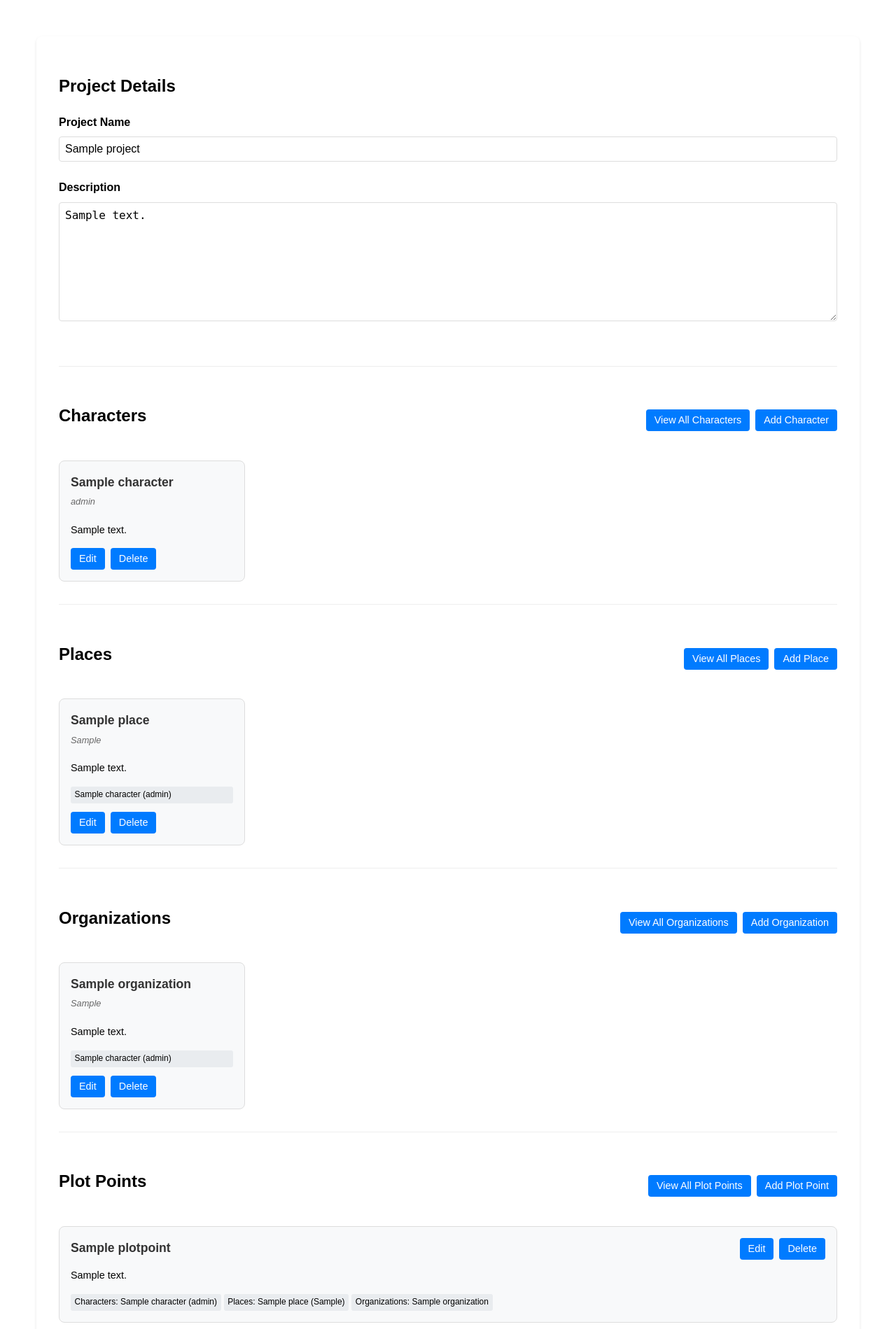
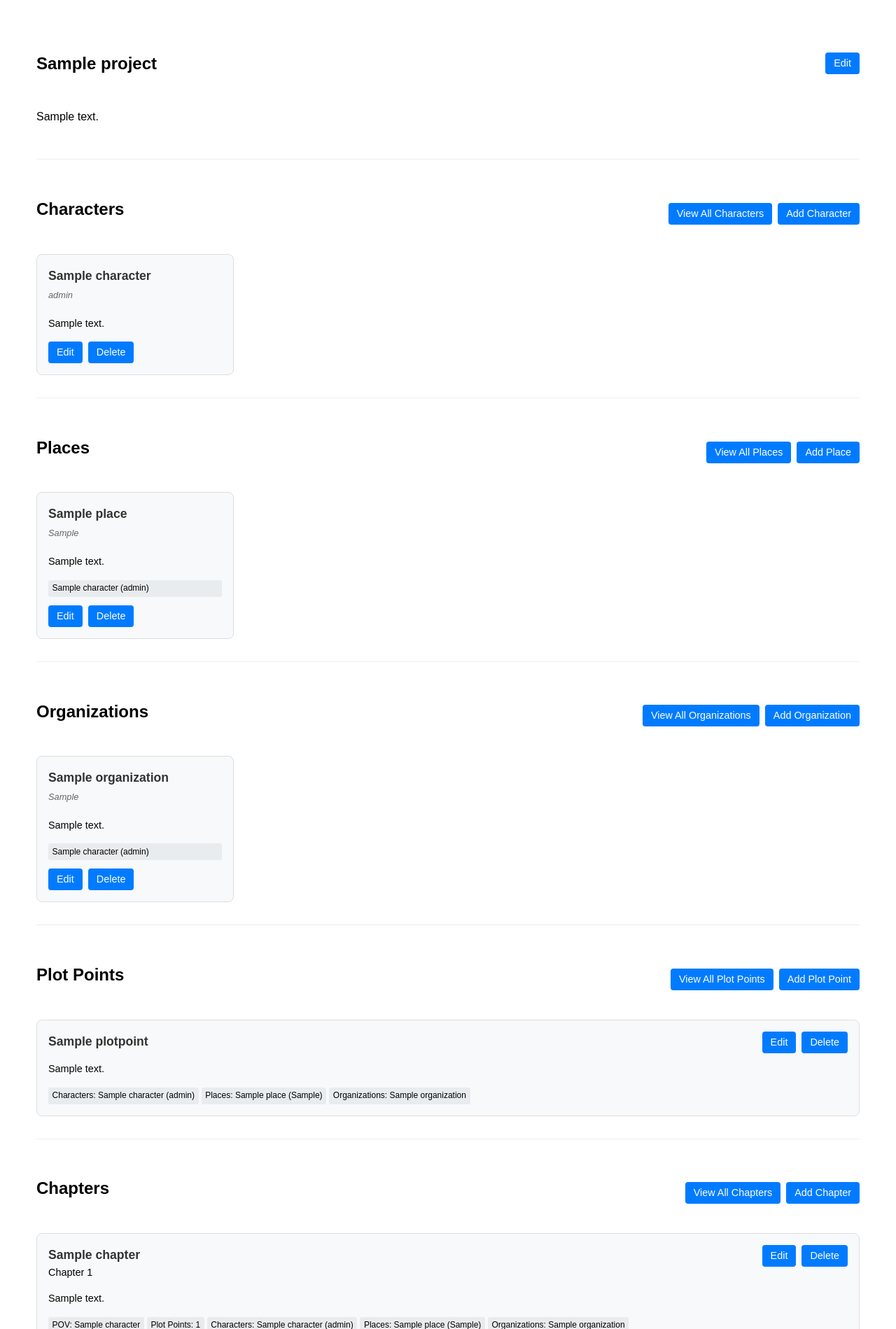
Before and after one commit to SudoMichel/writing, a Django app: page /projects/1/edit/ in a window 1280 px wide. Shown: the part 71-1970 px from the top of the page at 70% size. Run offline with Django 5.2, Linux system fonts and the light colour scheme; a user stored in the database is signed in; tables that the repository leaves empty hold one stand-in row (values such as "Sample post").

Commit message:
Add project details editing functionality and update project form template
- Introduced a new URL path for editing project details.
- Added a new view function for handling project details editing.
- Updated the project form template to conditionally render project details and editing options.
- Enhanced the layout for better usability and navigation within project components.

```diff
--- a/core/templates/core/project_form.html
+++ b/core/templates/core/project_form.html
@@ -4,6 +4,21 @@
 
 {% block content %}
 <div class="project-editor">
+    {% if not editing_project_details %}
+    <div class="form-section">
+        <div class="section-header">
+            <h2>{{ project.name }}</h2>
+            <div class="section-actions">
+                <a href="{% url 'project_details_edit' project.id %}" class="btn add-btn">Edit</a>
+            </div>
+        </div>
+        <div class="project-details-view">
+            <div class="project-description">
+                {{ project.description|linebreaks }}
+            </div>
+        </div>
+    </div>
+    {% else %}
     <form method="post" class="project-form"
       data-csrf-token="{{ csrf_token }}"
       data-project-id="{{ project.id|default:'' }}">
@@ -20,7 +35,14 @@
             </div>
         </div>
 
-        {% if project %}
+        <div class="button-group">
+            <button type="submit" class="btn">{{ action }}</button>
+            <a href="{% url 'project_edit' project.id %}" class="btn">Cancel</a>
+        </div>
+    </form>
+    {% endif %}
+
+    {% if project and not editing_project_details %}
 
         <div class="form-section">
             {% include "core/_includes/section_header.html" with section_title="Characters" view_all_url_name='character_list' add_url_name='character_create' project_id=project.id %}
@@ -102,10 +124,10 @@
 
     {% endif %}
 
+    {% if project and not editing_project_details %}
     <div class="button-group">
-            <button type="submit" class="btn">{{ action }}</button>
         <a href="{% url 'project_list' %}" class="btn">Back to Projects</a>
     </div>
-    </form>
+    {% endif %}
 </div>
 {% endblock %}
--- a/core/urls.py
+++ b/core/urls.py
@@ -8,6 +8,7 @@ urlpatterns = [
     path('projects/', views.project_list, name='project_list'),
     path('projects/create/', views.project_create, name='project_create'),
     path('projects/<int:pk>/edit/', views.project_edit, name='project_edit'),
+    path('projects/<int:pk>/details/edit/', views.project_details_edit, name='project_details_edit'),
     path('projects/<int:pk>/delete/', views.project_delete, name='project_delete'),
     path('projects/<int:project_id>/characters/', views.character_list, name='character_list'),
     path('projects/<int:project_id>/characters/create/', views.character_create, name='character_create'),
--- a/core/views.py
+++ b/core/views.py
@@ -61,6 +61,16 @@ def project_create(request):
 @login_required
 def project_edit(request, pk):
     project = get_object_or_404(Project, pk=pk, user=request.user)
+    return render(request, 'core/project_form.html', {
+        'project': project,
+        'trunc': 20,
+        'action': 'Save',
+        'editing_project_details': False
+    })
+
+@login_required
+def project_details_edit(request, pk):
+    project = get_object_or_404(Project, pk=pk, user=request.user)
     if request.method == 'POST':
         name = request.POST.get('name')
         description = request.POST.get('description')
@@ -74,8 +84,8 @@ def project_edit(request, pk):
             messages.error(request, 'Please fill in all fields.')
     return render(request, 'core/project_form.html', {
         'project': project,
-        'trunc': 20,
-        'action': 'Save'
+        'action': 'Save',
+        'editing_project_details': True
     })
 
 @login_required
@@ -470,8 +480,6 @@ def plotpoint_edit(request, project_id, plotpoint_id):
                     plot_point.chapter = chapter
                 except Chapter.DoesNotExist:
                     plot_point.chapter = None
-            else:
-                plot_point.chapter = None
 
             plot_point.save()
 
@@ -692,7 +700,6 @@ def chapter_edit(request, project_id, chapter_id):
             chapter.chapter_number = chapter_number
             chapter.content = content
 
-            # Set point of view if specified
             if point_of_view_id:
                 try:
                     character = Character.objects.get(id=point_of_view_id, project=project)
```
Lines whose indentation alone changed are shown as unchanged.
